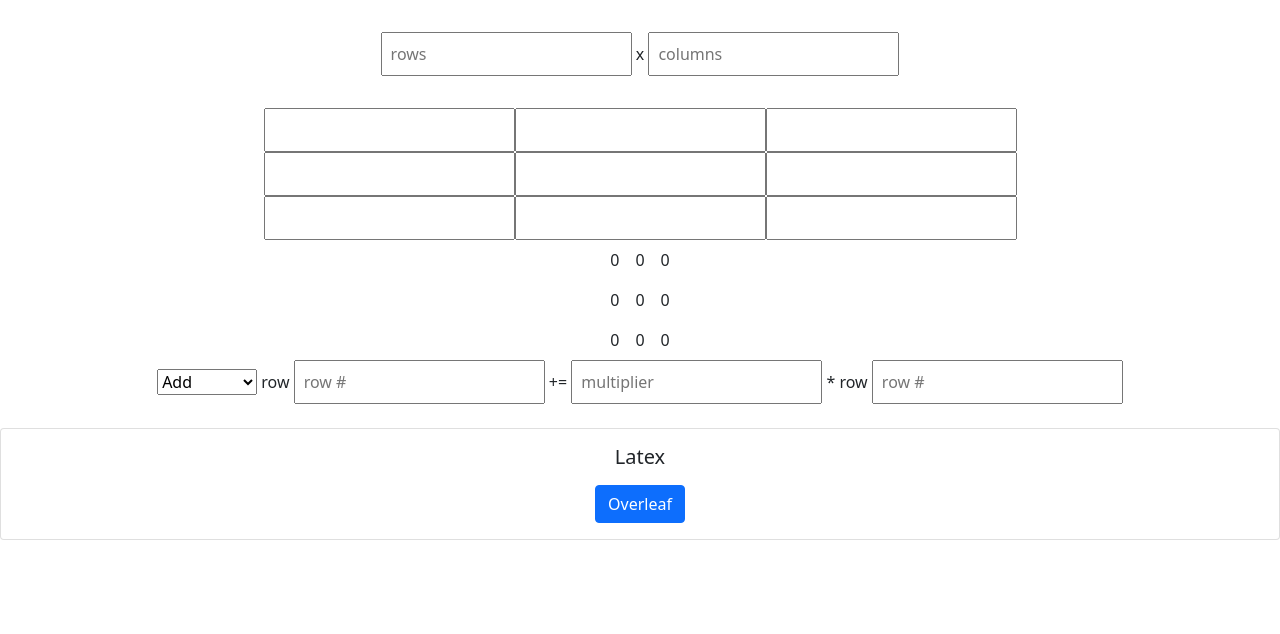
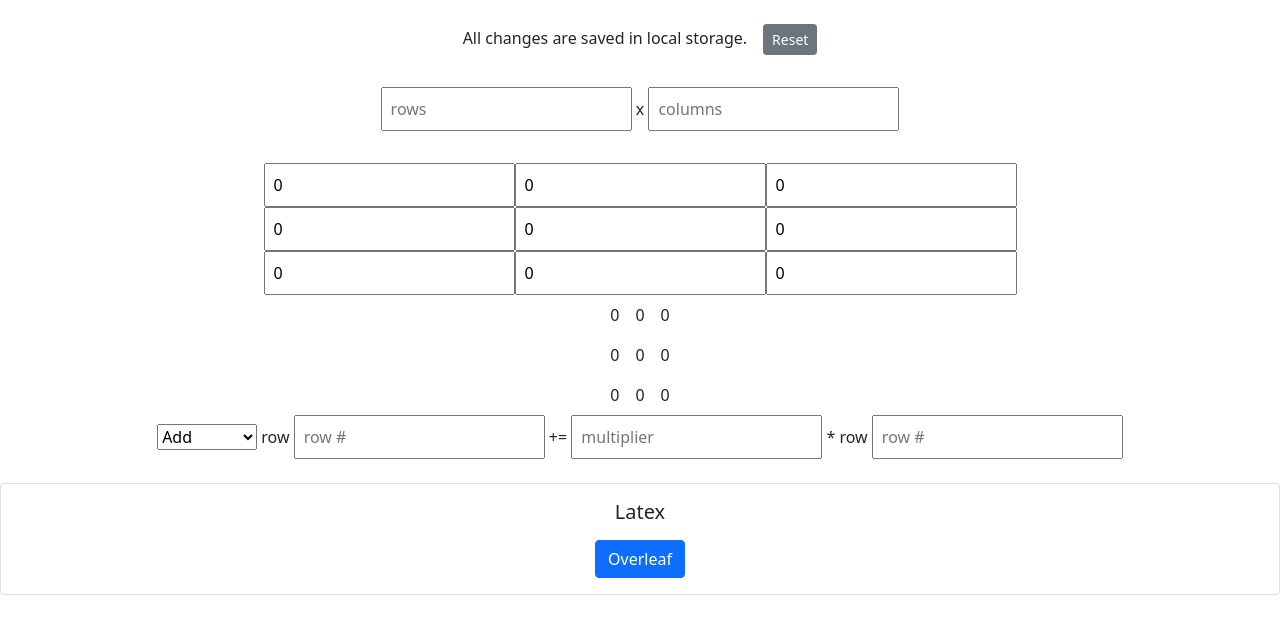
Before and after one commit to Zach332/linearlatex, a React (Create React App) app: page / in a window 1280 px wide. Shown: the top 634 px of the page. Built offline with nearby package versions, Linux system fonts and the light colour scheme.

Commit message:
Save all state data in local storage

```diff
--- a/src/App.js
+++ b/src/App.js
@@ -4,11 +4,12 @@ import Matrix from './Matrix';
 import InputMatrix from './InputMatrix';
 import Operations from './Operations';
 import Latex from './Latex';
+import { getOperations, getMatrix, matrixPersistenceKey, operationsPersistenceKey, firstMatrixState, firstOperationsState } from './State';
 
 
 function App() {
-    const [matrix, setMatrix] = React.useState([[]]);
-    const [operations, setOperations] = React.useState([{prevMatrix: matrix}]);
+    const [matrix, setMatrix] = React.useState(getMatrix());
+    const [operations, setOperations] = React.useState(getOperations());
 
     React.useEffect(() => {
         if(operations.length > 1) {
@@ -17,9 +18,29 @@ function App() {
             setOperations((oldOperations) => [{...oldOperations[0], prevMatrix: matrix}]);
         }
     }, [matrix])
+
+    React.useEffect(() => {
+        localStorage.setItem(matrixPersistenceKey, JSON.stringify(matrix));
+    }, [matrix]);
+
+    React.useEffect(() => {
+        localStorage.setItem(operationsPersistenceKey, JSON.stringify(operations));
+    }, [operations]);
+
+    const reset = () => {
+        setMatrix(firstMatrixState);
+        setOperations(firstOperationsState);
+    }
+
     return (
         <div className="App">
-            <InputMatrix setMatrix={setMatrix}/>
+            <div className="mt-4">
+                All changes are saved in local storage.
+                <button className="btn btn-secondary btn-sm ms-3" onClick={reset}>
+                    Reset
+                </button>
+            </div>
+            <InputMatrix matrix={matrix} setMatrix={setMatrix}/>
             <Matrix matrix={matrix} />
             <Operations operations={operations} setOperations={setOperations}/>
             <Latex operations={operations} />
--- a/src/InputMatrix.js
+++ b/src/InputMatrix.js
@@ -1,7 +1,7 @@
 import React from 'react'
-import { frac } from './math'
+import { frac, display } from './math'
 
-export default function InputMatrix( { setMatrix } ) {
+export default function InputMatrix( { matrix, setMatrix } ) {
     const [keys, setKeys] = React.useState([[]]);
     const [rows, setRows] = React.useState(3);
     const [cols, setCols] = React.useState(3);
@@ -14,7 +14,11 @@ export default function InputMatrix( { setMatrix } ) {
             var thisNewMatRow = [];
             for(var j = 0; j < cols; j++) {
                 thisRow.push(i+","+j);
-                thisNewMatRow.push([0,1]);
+                if(i < matrix.length && j < matrix[i].length) {
+                    thisNewMatRow.push(matrix[i][j]);
+                } else {
+                    thisNewMatRow.push([0,1]);
+                }
             }
             newKeys.push(thisRow)
             newMat.push(thisNewMatRow);
@@ -37,6 +41,15 @@ export default function InputMatrix( { setMatrix } ) {
         setMatrix((matrix) => [...matrix.slice(0, i), [...matrix[i].slice(0, j), frac(event.target.value), ...matrix[i].slice(j+1,matrix[i].length)], ...matrix.slice(i+1, matrix.length)])
     }
 
+    const x = (key) => {
+        let keyArr = key.split(",");
+        return keyArr[0];
+    }
+    const y = (key) => {
+        let keyArr = key.split(",");
+        return keyArr[1];
+    }
+
     return (
         <div>
             <div className="p-3"></div>
@@ -47,7 +60,7 @@ export default function InputMatrix( { setMatrix } ) {
             {keys.map((row => (
                 <div className="d-flex justify-content-center">
                     {row.map(key => (
-                        <input key={key} index={key} onChange={updateMatrix} className="p-2"></input>
+                        <input key={key} index={key} value={display(matrix[x(key)][y(key)])} onChange={updateMatrix} className="p-2"></input>
                     ))}
                 </div>
             )))}
--- a/src/Operation.js
+++ b/src/Operation.js
@@ -1,6 +1,6 @@
 import React from 'react'
 import Matrix from './Matrix';
-import { frac, mult, add } from './math'
+import { frac, mult, add, display } from './math'
 
 export default function Operation({index, operation, setOperation, updateNext}) {
 
@@ -89,29 +89,29 @@ export default function Operation({index, operation, setOperation, updateNext})
         operationDetails = (
             <span>
                 {" row "}
-                <input width="10" placeholder="row #" onChange={adjustStartRow} className="p-2"></input>
+                <input width="10" placeholder="row #" value={operation.startRow} onChange={adjustStartRow} className="p-2"></input>
                 {" *= "}
-                <input onChange={adjustMultiplier} placeholder="multiplier" className="p-2"></input>
+                <input value={display(operation.multiplier)} onChange={adjustMultiplier} placeholder="multiplier" className="p-2"></input>
             </span>
         )
     } else if(operation.type == "switch") {
         operationDetails = (
             <span>
                 {" row "}
-                <input width="10" placeholder="row #" onChange={adjustStartRow} className="p-2"></input>
+                <input width="10" placeholder="row #" value={operation.startRow} onChange={adjustStartRow} className="p-2"></input>
                 {" <-> row "}
-                <input onChange={adjustOtherRow} placeholder="row #" className="p-2"></input>
+                <input value={operation.otherRow} onChange={adjustOtherRow} placeholder="row #" className="p-2"></input>
             </span>
         )
     } else {
         operationDetails = (
             <span>
                 {" row "}
-                <input width="10" onChange={adjustStartRow} placeholder="row #" className="p-2"></input>
+                <input width="10" value={operation.startRow} onChange={adjustStartRow} placeholder="row #" className="p-2"></input>
                 {" += "}
-                <input onChange={adjustMultiplier} placeholder="multiplier" className="p-2"></input>
+                <input value={display(operation.multiplier)} onChange={adjustMultiplier} placeholder="multiplier" className="p-2"></input>
                 {" * row "}
-                <input onChange={adjustOtherRow} placeholder="row #" className="p-2"></input>
+                <input value={operation.otherRow} onChange={adjustOtherRow} placeholder="row #" className="p-2"></input>
             </span>
         )
     }
--- /dev/null
+++ b/src/State.js
@@ -0,0 +1,21 @@
+export const matrixPersistenceKey = "matrix_persistent_storage";
+export const operationsPersistenceKey = "operations_persistent_storage";
+export const firstOperationsState = [{prevMatrix: [[[0,1],[0,1],[0,1]],[[0,1],[0,1],[0,1]],[[0,1],[0,1],[0,1]]]}];
+export const firstMatrixState = [[[0,1],[0,1],[0,1]],[[0,1],[0,1],[0,1]],[[0,1],[0,1],[0,1]]];
+
+export const getOperations = () => {
+    const operationsFromStorage = localStorage.getItem(operationsPersistenceKey);
+    const operationsObject = JSON.parse(operationsFromStorage);
+    const operations = operationsFromStorage === null ? firstOperationsState : operationsObject;
+
+    return operations;
+}
+
+export const getMatrix = () => {
+    const matrixFromStorage = localStorage.getItem(matrixPersistenceKey);
+    const matrixObject = JSON.parse(matrixFromStorage);
+    console.log(matrixObject)
+    const matrix = matrixFromStorage === null ? firstMatrixState : matrixObject;
+
+    return matrix;
+}
--- a/src/math.js
+++ b/src/math.js
@@ -17,6 +17,7 @@ export const add = (i1, i2) => {
 }
 
 export const display = (frac) => {
+    if(frac == null)return "";
     if(frac[1] == 1) {
         return frac[0];
     } else {
```
